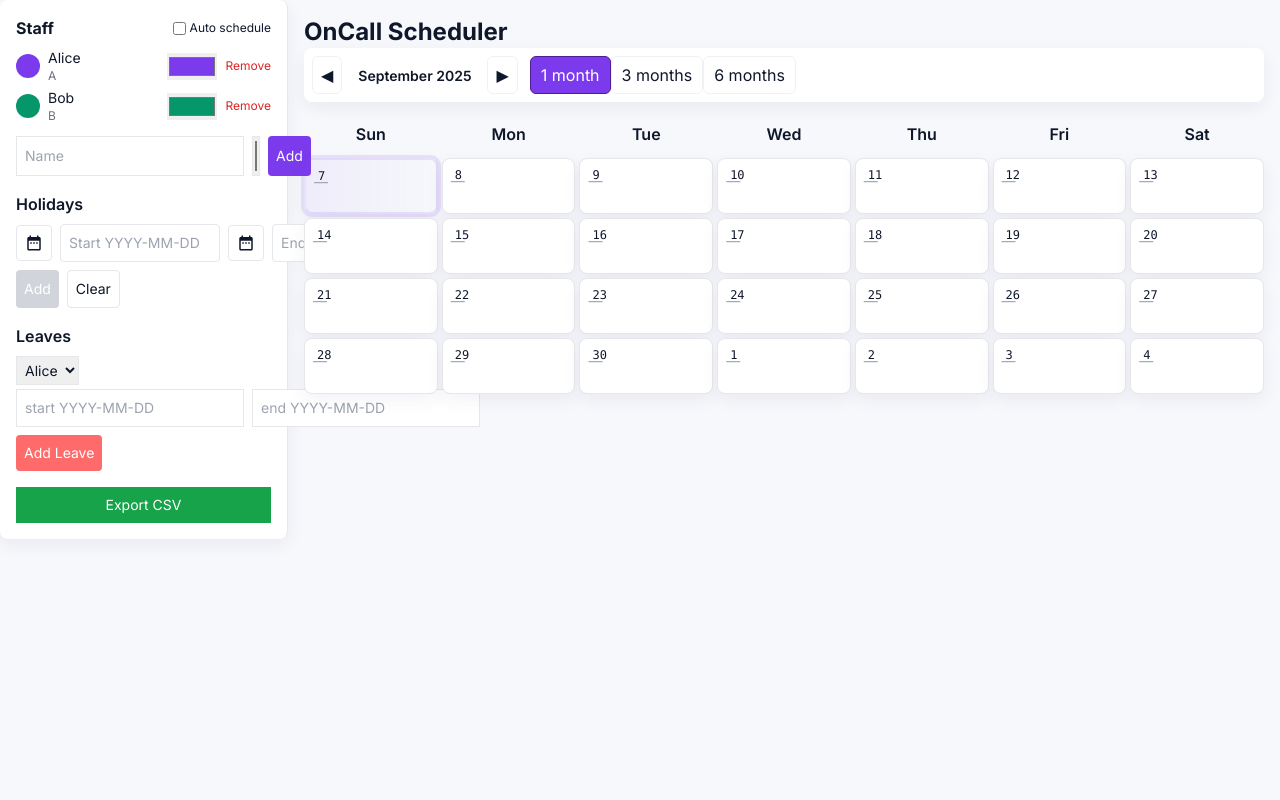
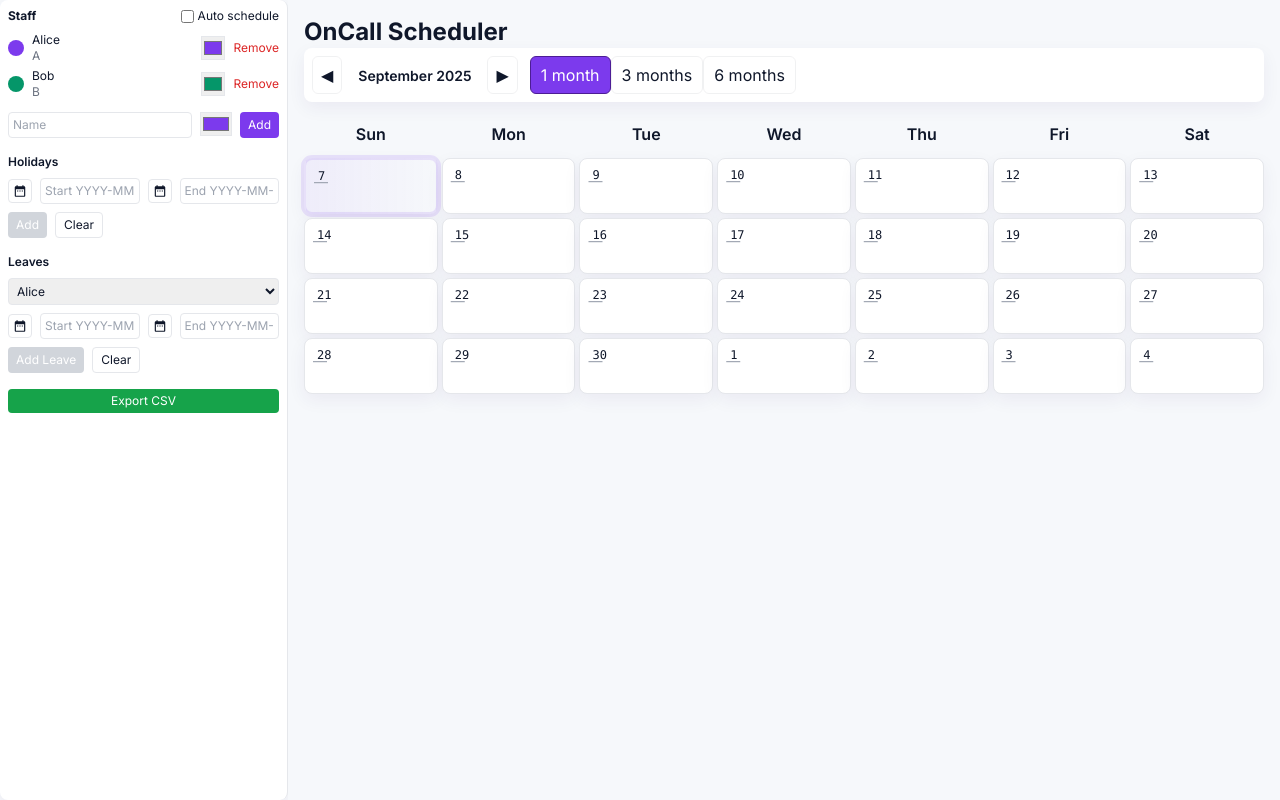
Before and after one commit to alshakhasm/oncall-schedule, a React (Vite) app: page / in a window 1280 px wide. Built offline with nearby package versions, Linux system fonts and the light colour scheme.

Commit message:
feat(sidebar/leaves): match Holidays layout with icon pickers, read-only fields, validation + Clear; add tests

```diff
--- a/src/App.tsx
+++ b/src/App.tsx
@@ -143,7 +143,7 @@ export default function App() {
 
   return (
     <div className="flex h-screen">
-    <div className="w-72">
+  <div className="w-72 h-screen overflow-hidden">
   <SidePanel staff={staff} onAddStaff={handleAddStaff} onExport={handleExport} holidays={holidays} onAddHoliday={handleAddHoliday} onRemoveHoliday={handleRemoveHoliday} onAddLeave={handleAddLeave} onUpdateStaff={handleUpdateStaff} onRemoveStaff={handleRemoveStaff} autoSchedule={autoSchedule} onToggleAuto={setAutoSchedule} />
     </div>
       <div className="flex-1 p-4 overflow-auto">
--- a/src/components/SidePanel.tsx
+++ b/src/components/SidePanel.tsx
@@ -24,36 +24,36 @@ export default function SidePanel({ staff, onAddStaff, onExport, holidays, onAdd
     }
   }, [holidayStart, holidayEnd])
   return (
-  <div className="p-4 border-r card">
+  <div className="p-2 border-r card h-full overflow-auto text-xs">
       <div className="flex items-center justify-between">
         <h2 className="font-bold">Staff</h2>
-        <label className="text-xs flex items-center gap-1"><input type="checkbox" checked={!!autoSchedule} onChange={e => onToggleAuto?.(e.target.checked)} /> Auto schedule</label>
+        <label className="flex items-center gap-1"><input type="checkbox" checked={!!autoSchedule} onChange={e => onToggleAuto?.(e.target.checked)} /> Auto schedule</label>
       </div>
       <ul className="mt-2 space-y-1">
         {staff.map(s => (
-          <li key={s.id} className="text-sm flex items-center gap-2 justify-between">
+          <li key={s.id} className="flex items-center gap-2 justify-between">
             <div className="flex items-center gap-2">
-              <button draggable onDragStart={e => e.dataTransfer?.setData('text/plain', s.id)} className="w-6 h-6 rounded-full" style={{ background: s.color || '#888' }} aria-label={`Drag ${s.name}`} />
+              <button draggable onDragStart={e => e.dataTransfer?.setData('text/plain', s.id)} className="w-4 h-4 rounded-full" style={{ background: s.color || '#888' }} aria-label={`Drag ${s.name}`} />
               <div>
                 <div className="font-medium">{s.name}</div>
                 <div className="text-xs text-gray-500">{s.id}</div>
               </div>
             </div>
             <div className="flex items-center gap-2">
-              <input aria-label={`color for ${s.name}`} type="color" value={s.color || '#888888'} onChange={e => onUpdateStaff?.({ ...s, color: e.target.value })} />
-              <button className="text-xs text-red-600" onClick={() => onRemoveStaff?.(s.id)} aria-label={`Remove ${s.name}`}>Remove</button>
+              <input aria-label={`color for ${s.name}`} type="color" className="w-6 h-6 p-0 border" value={s.color || '#888888'} onChange={e => onUpdateStaff?.({ ...s, color: e.target.value })} />
+              <button className="text-red-600" onClick={() => onRemoveStaff?.(s.id)} aria-label={`Remove ${s.name}`}>Remove</button>
             </div>
           </li>
         ))}
       </ul>
-      <div className="mt-3 flex gap-2">
-        <input value={name} onChange={e => setName(e.target.value)} placeholder="Name" className="border p-2 text-sm flex-1" />
-        <input aria-label="color" value={color} onChange={e => setColor(e.target.value)} type="color" className="w-12 h-10 p-0 border" />
-        <button className="p-2 bg-estheric-500 text-white text-sm rounded" onClick={() => { if (name.trim()) { onAddStaff({ id: name.trim().slice(0,3), name: name.trim(), color }); setName('') } }}>Add</button>
+      <div className="mt-3 flex gap-2 min-w-0">
+        <input value={name} onChange={e => setName(e.target.value)} placeholder="Name" className="border p-1 flex-1 min-w-0 rounded" />
+        <input aria-label="color" value={color} onChange={e => setColor(e.target.value)} type="color" className="w-8 h-6 p-0 border" />
+        <button className="px-2 py-1 bg-estheric-500 text-white rounded" onClick={() => { if (name.trim()) { onAddStaff({ id: name.trim().slice(0,3), name: name.trim(), color }); setName('') } }}>Add</button>
       </div>
 
       <div className="mt-4">
-        <h3 className="font-semibold">Holidays</h3>
+  <h3 className="font-semibold">Holidays</h3>
         <ul className="text-sm mt-1">
           {(() => {
             if (!holidays || holidays.length === 0) return null
@@ -98,36 +98,22 @@ export default function SidePanel({ staff, onAddStaff, onExport, holidays, onAdd
           })()}
         </ul>
         <div className="mt-2 space-y-2">
-          <div className="flex gap-2 items-center">
+          <div className="flex flex-wrap items-center gap-2">
             <input ref={startRef} type="date" aria-label="holiday start" value={holidayStart} onChange={e => setHolidayStart(e.target.value)} className="sr-only" />
-            <button aria-label="Pick holiday start" title="Pick holiday start" className="p-2 border rounded" onClick={() => { const el = startRef.current; if (!el) return; if ((el as any).showPicker) try { (el as any).showPicker(); return } catch {} el.click() }}>
-              <svg width="18" height="18" viewBox="0 0 24 24" fill="none" xmlns="http://www.w3.org/2000/svg"><path d="M7 11H9V13H7V11Z" fill="currentColor"/><path d="M11 11H13V13H11V11Z" fill="currentColor"/><path d="M15 11H17V13H15V11Z" fill="currentColor"/><path d="M19 4H18V2H16V4H8V2H6V4H5C3.9 4 3 4.9 3 6V20C3 21.1 3.9 22 5 22H19C20.1 22 21 21.1 21 20V6C21 4.9 20.1 4 19 4ZM19 20H5V9H19V20Z" fill="currentColor"/></svg>
+            <button aria-label="Pick holiday start" title="Pick holiday start" className="p-1 border rounded" onClick={() => { const el = startRef.current; if (!el) return; if ((el as any).showPicker) try { (el as any).showPicker(); return } catch {} el.click() }}>
+              <svg width="14" height="14" viewBox="0 0 24 24" fill="none" xmlns="http://www.w3.org/2000/svg"><path d="M7 11H9V13H7V11Z" fill="currentColor"/><path d="M11 11H13V13H11V11Z" fill="currentColor"/><path d="M15 11H17V13H15V11Z" fill="currentColor"/><path d="M19 4H18V2H16V4H8V2H6V4H5C3.9 4 3 4.9 3 6V20C3 21.1 3.9 22 5 22H19C20.1 22 21 21.1 21 20V6C21 4.9 20.1 4 19 4ZM19 20H5V9H19V20Z" fill="currentColor"/></svg>
             </button>
-            <input
-              type="text"
-              aria-label="selected holiday start"
-              placeholder="Start YYYY-MM-DD"
-              value={holidayStart}
-              readOnly
-              className="border p-2 text-sm w-40 bg-white rounded"
-            />
+            <input type="text" aria-label="selected holiday start" placeholder="Start YYYY-MM-DD" value={holidayStart} readOnly className="border p-1 bg-white rounded min-w-0 flex-1" />
 
             <input ref={endRef} type="date" aria-label="holiday end" value={holidayEnd} onChange={e => setHolidayEnd(e.target.value)} className="sr-only" />
-            <button aria-label="Pick holiday end" title="Pick holiday end" className="p-2 border rounded" onClick={() => { const el = endRef.current; if (!el) return; if ((el as any).showPicker) try { (el as any).showPicker(); return } catch {} el.click() }}>
-              <svg width="18" height="18" viewBox="0 0 24 24" fill="none" xmlns="http://www.w3.org/2000/svg"><path d="M7 11H9V13H7V11Z" fill="currentColor"/><path d="M11 11H13V13H11V11Z" fill="currentColor"/><path d="M15 11H17V13H15V11Z" fill="currentColor"/><path d="M19 4H18V2H16V4H8V2H6V4H5C3.9 4 3 4.9 3 6V20C3 21.1 3.9 22 5 22H19C20.1 22 21 21.1 21 20V6C21 4.9 20.1 4 19 4ZM19 20H5V9H19V20Z" fill="currentColor"/></svg>
+            <button aria-label="Pick holiday end" title="Pick holiday end" className="p-1 border rounded" onClick={() => { const el = endRef.current; if (!el) return; if ((el as any).showPicker) try { (el as any).showPicker(); return } catch {} el.click() }}>
+              <svg width="14" height="14" viewBox="0 0 24 24" fill="none" xmlns="http://www.w3.org/2000/svg"><path d="M7 11H9V13H7V11Z" fill="currentColor"/><path d="M11 11H13V13H11V11Z" fill="currentColor"/><path d="M15 11H17V13H15V11Z" fill="currentColor"/><path d="M19 4H18V2H16V4H8V2H6V4H5C3.9 4 3 4.9 3 6V20C3 21.1 3.9 22 5 22H19C20.1 22 21 21.1 21 20V6C21 4.9 20.1 4 19 4ZM19 20H5V9H19V20Z" fill="currentColor"/></svg>
             </button>
-            <input
-              type="text"
-              aria-label="selected holiday end"
-              placeholder="End YYYY-MM-DD"
-              value={holidayEnd}
-              readOnly
-              className="border p-2 text-sm w-40 bg-white rounded"
-            />
+            <input type="text" aria-label="selected holiday end" placeholder="End YYYY-MM-DD" value={holidayEnd} readOnly className="border p-1 bg-white rounded min-w-0 flex-1" />
           </div>
-          <div className="flex gap-2">
+          <div className="flex gap-2 flex-wrap">
             <button
-              className={`p-2 text-white text-sm rounded ${canAddHoliday ? 'bg-yellow-500' : 'bg-gray-300 cursor-not-allowed'}`}
+              className={`px-2 py-1 text-white rounded ${canAddHoliday ? 'bg-yellow-500' : 'bg-gray-300 cursor-not-allowed'}`}
               disabled={!canAddHoliday}
               onClick={() => {
                 if (!canAddHoliday) return
@@ -144,7 +130,7 @@ export default function SidePanel({ staff, onAddStaff, onExport, holidays, onAdd
               }}
             >Add</button>
             <button
-              className="p-2 border text-sm rounded"
+              className="px-2 py-1 border rounded"
               aria-label="Clear holiday selection"
               onClick={() => { setHolidayStart(''); setHolidayEnd('') }}
             >Clear</button>
@@ -154,22 +140,55 @@ export default function SidePanel({ staff, onAddStaff, onExport, holidays, onAdd
 
       <div className="mt-4">
         <h3 className="font-semibold">Leaves</h3>
-        <div className="mt-2 text-sm">
-          <select value={leaveStaff} onChange={e => setLeaveStaff(e.target.value)} className="border p-1">
-            {staff.map(s => <option key={s.id} value={s.id}>{s.name}</option>)}
-          </select>
-          <div className="mt-1 flex gap-2">
-            <input value={leaveStart} onChange={e => setLeaveStart(e.target.value)} placeholder="start YYYY-MM-DD" className="border p-2 text-sm flex-1" />
-            <input value={leaveEnd} onChange={e => setLeaveEnd(e.target.value)} placeholder="end YYYY-MM-DD" className="border p-2 text-sm flex-1" />
+        <div className="mt-2">
+          <div className="flex items-center gap-2">
+            <label className="sr-only" htmlFor="leave-staff">Leave staff</label>
+            <select id="leave-staff" value={leaveStaff} onChange={e => setLeaveStaff(e.target.value)} className="border p-1 rounded flex-1 min-w-0">
+              {staff.map(s => <option key={s.id} value={s.id}>{s.name}</option>)}
+            </select>
           </div>
-          <div className="mt-2">
-            <button className="p-2 bg-coral-500 text-white text-sm rounded" onClick={() => { if (leaveStaff && leaveStart && leaveEnd) { onAddLeave?.({ staffId: leaveStaff, start: leaveStart, end: leaveEnd }); setLeaveStart(''); setLeaveEnd('') } }}>Add Leave</button>
+
+          <div className="mt-2 space-y-2">
+            <div className="flex flex-wrap items-center gap-2">
+              <input type="date" aria-label="leave start" value={leaveStart} onChange={e => setLeaveStart(e.target.value)} className="sr-only" />
+              <button aria-label="Pick leave start" title="Pick leave start" className="p-1 border rounded" onClick={() => {
+                const el = document.querySelector<HTMLInputElement>('input[aria-label="leave start"]');
+                if (!el) return; if ((el as any).showPicker) try { (el as any).showPicker(); return } catch {} el.click()
+              }}>
+                <svg width="14" height="14" viewBox="0 0 24 24" fill="none" xmlns="http://www.w3.org/2000/svg"><path d="M7 11H9V13H7V11Z" fill="currentColor"/><path d="M11 11H13V13H11V11Z" fill="currentColor"/><path d="M15 11H17V13H15V11Z" fill="currentColor"/><path d="M19 4H18V2H16V4H8V2H6V4H5C3.9 4 3 4.9 3 6V20C3 21.1 3.9 22 5 22H19C20.1 22 21 21.1 21 20V6C21 4.9 20.1 4 19 4ZM19 20H5V9H19V20Z" fill="currentColor"/></svg>
+              </button>
+              <input type="text" aria-label="selected leave start" placeholder="Start YYYY-MM-DD" value={leaveStart} readOnly className="border p-1 bg-white rounded min-w-0 flex-1" />
+
+              <input type="date" aria-label="leave end" value={leaveEnd} onChange={e => setLeaveEnd(e.target.value)} className="sr-only" />
+              <button aria-label="Pick leave end" title="Pick leave end" className="p-1 border rounded" onClick={() => {
+                const el = document.querySelector<HTMLInputElement>('input[aria-label="leave end"]');
+                if (!el) return; if ((el as any).showPicker) try { (el as any).showPicker(); return } catch {} el.click()
+              }}>
+                <svg width="14" height="14" viewBox="0 0 24 24" fill="none" xmlns="http://www.w3.org/2000/svg"><path d="M7 11H9V13H7V11Z" fill="currentColor"/><path d="M11 11H13V13H11V11Z" fill="currentColor"/><path d="M15 11H17V13H15V11Z" fill="currentColor"/><path d="M19 4H18V2H16V4H8V2H6V4H5C3.9 4 3 4.9 3 6V20C3 21.1 3.9 22 5 22H19C20.1 22 21 21.1 21 20V6C21 4.9 20.1 4 19 4ZM19 20H5V9H19V20Z" fill="currentColor"/></svg>
+              </button>
+              <input type="text" aria-label="selected leave end" placeholder="End YYYY-MM-DD" value={leaveEnd} readOnly className="border p-1 bg-white rounded min-w-0 flex-1" />
+            </div>
+            <div className="flex gap-2 flex-wrap">
+              {(() => {
+                const canAddLeave = !!(leaveStaff && leaveStart && leaveEnd && new Date(leaveEnd).getTime() >= new Date(leaveStart).getTime())
+                return (
+                  <>
+                    <button className={`px-2 py-1 text-white rounded ${canAddLeave ? 'bg-coral-500' : 'bg-gray-300 cursor-not-allowed'}`} disabled={!canAddLeave} onClick={() => {
+                      if (!canAddLeave) return
+                      onAddLeave?.({ staffId: leaveStaff, start: leaveStart, end: leaveEnd })
+                      setLeaveStart(''); setLeaveEnd('')
+                    }}>Add Leave</button>
+                    <button className="px-2 py-1 border rounded" aria-label="Clear leave selection" onClick={() => { setLeaveStart(''); setLeaveEnd('') }}>Clear</button>
+                  </>
+                )
+              })()}
+            </div>
           </div>
         </div>
       </div>
 
       <div className="mt-4">
-        <button className="p-2 bg-green-600 text-white text-sm w-full" onClick={onExport}>Export CSV</button>
+        <button className="px-2 py-1 bg-green-600 text-white w-full rounded" onClick={onExport}>Export CSV</button>
       </div>
 
     </div>
```
Also changed, not shown: 1 other file (tests, documents, lock files or other folders).
